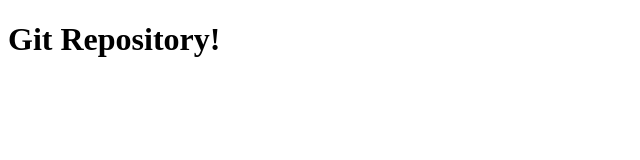
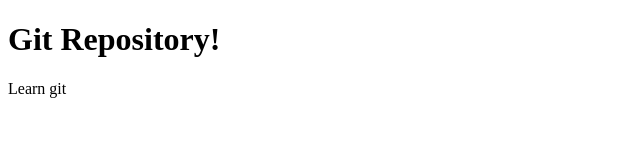
Before and after one commit to mpsslalitha/git-learn, a plain HTML site: page index.html in a window 1280 px wide. Shown: the full height of the page, 0-640 px from the left. Drawn offline with Linux system fonts and the light colour scheme.

Commit message:
update index.html

```diff
--- a/index.html
+++ b/index.html
@@ -7,5 +7,6 @@
 </head>
 <body>
     <h1>Git Repository!</h1>
+    <p>Learn git</p>
 </body>
 </html>
```
